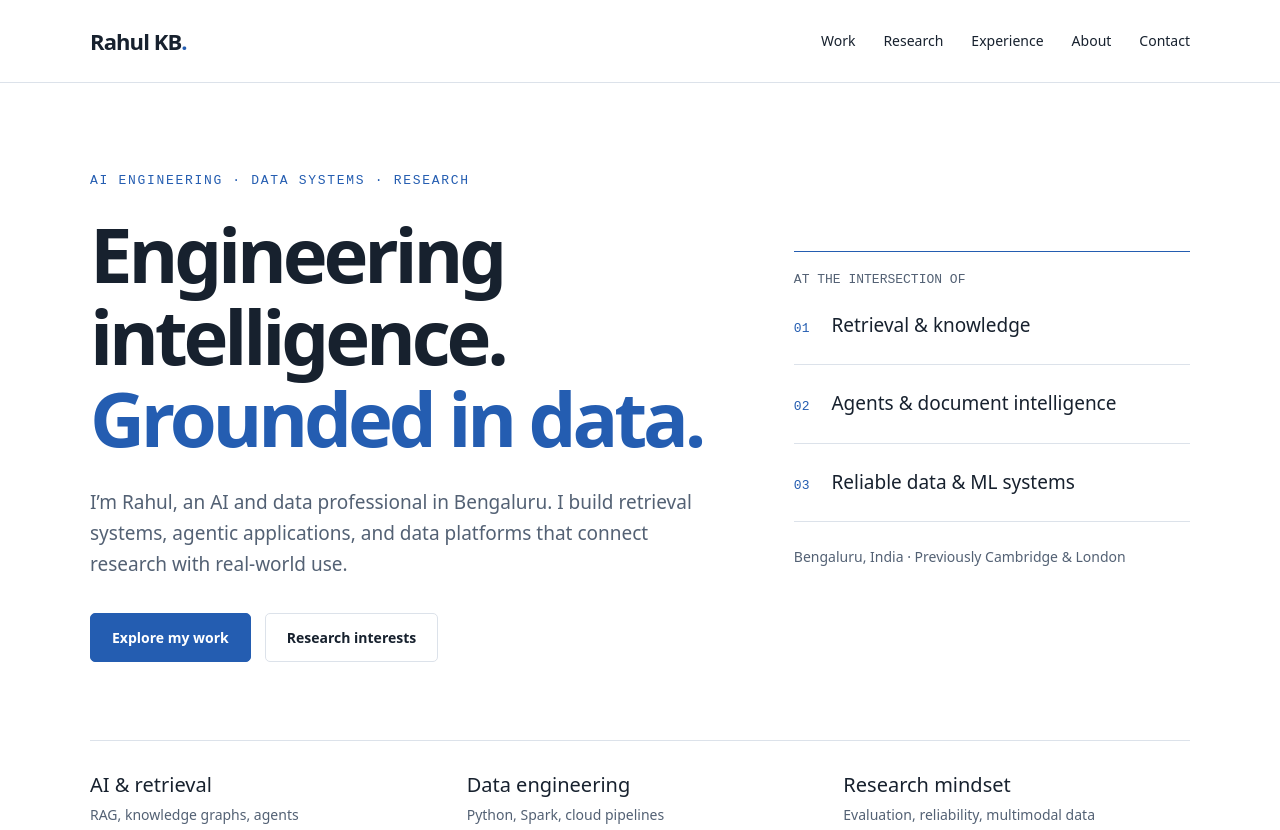
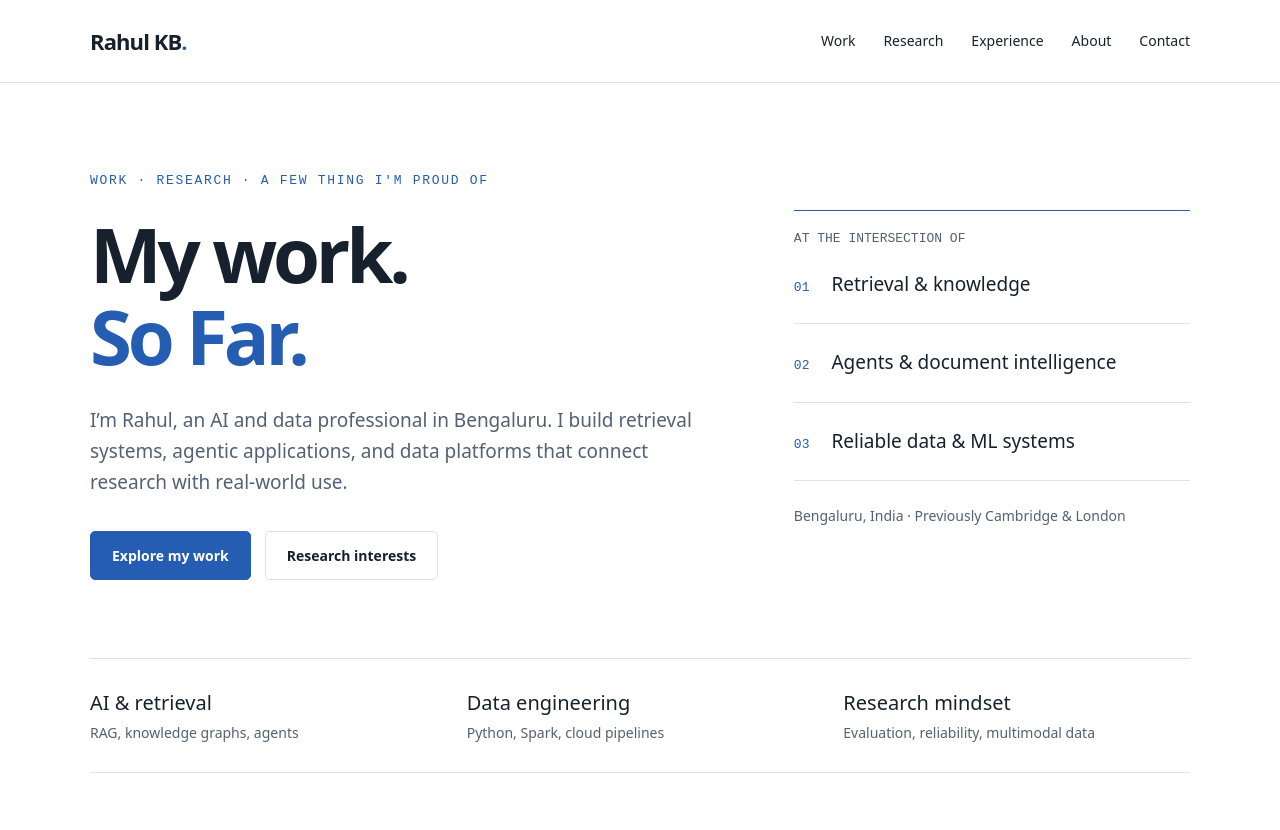
Before and after one commit to RahulKB31/portfolio, a plain HTML site: page index.html in a window 1280 px wide. Shown: the top 830 px of the page. Drawn offline with Linux system fonts and the light colour scheme.

Commit message:
Update hero section and project descriptions

```diff
--- a/index.html
+++ b/index.html
@@ -5,7 +5,7 @@
 .contact{display:grid;grid-template-columns:1.1fr 1fr;gap:50px}.contact p{color:var(--muted);max-width:570px}.contactlinks{display:grid;gap:14px;align-content:center}.contactlink{display:block;border:1px solid var(--line);background:var(--panel);border-radius:6px;padding:18px 22px}.contactlink strong{font-size:18px;display:block}.contactlink span{color:var(--muted);font-size:14px}.contactlink:hover{border-color:var(--accent)}@media(max-width:800px){.contact{grid-template-columns:1fr;gap:20px}}@media(max-width:520px){.navlinks{flex-wrap:wrap;justify-content:flex-start;gap:14px}}.hero{position:relative;isolation:isolate}.hero .index{padding-top:20px}@media(max-width:800px){.hero .index{padding-top:20px}}</style></head><body>
 <header><div class="wrap"><nav aria-label="Main navigation"><a class="brand" href="#home">Rahul KB<span>.</span></a><div class="navlinks"><a href="#work">Work</a><a href="#research">Research</a><a href="#experience">Experience</a><a href="#about">About</a><a href="#contact">Contact</a></div></nav></div></header>
 <main id="home" class="wrap">
-<div class="hero"><div><div class="eyebrow">AI engineering · Data systems · Research</div><h1>Engineering intelligence.<br><em>Grounded in data.</em></h1><p class="intro">I’m Rahul, an AI and data professional in Bengaluru. I build retrieval systems, agentic applications, and data platforms that connect research with real-world use.</p><div class="actions"><a class="button primary" href="#work">Explore my work</a><a class="button" href="#research">Research interests</a></div></div><aside class="index" aria-label="Areas of focus"><div class="index-label">AT THE INTERSECTION OF</div><a class="index-item" href="#work"><span>01</span><strong>Retrieval & knowledge</strong></a><a class="index-item" href="#research"><span>02</span><strong>Agents & document intelligence</strong></a><a class="index-item" href="#experience"><span>03</span><strong>Reliable data & ML systems</strong></a><p class="location">Bengaluru, India · Previously Cambridge & London</p></aside></div>
+<div class="hero"><div><div class="eyebrow">Work · Research · A Few thing I'm  Proud of</div><h1>My work.<br><em>So Far.</em></h1><p class="intro">I’m Rahul, an AI and data professional in Bengaluru. I build retrieval systems, agentic applications, and data platforms that connect research with real-world use.</p><div class="actions"><a class="button primary" href="#work">Explore my work</a><a class="button" href="#research">Research interests</a></div></div><aside class="index" aria-label="Areas of focus"><div class="index-label">AT THE INTERSECTION OF</div><a class="index-item" href="#work"><span>01</span><strong>Retrieval & knowledge</strong></a><a class="index-item" href="#research"><span>02</span><strong>Agents & document intelligence</strong></a><a class="index-item" href="#experience"><span>03</span><strong>Reliable data & ML systems</strong></a><p class="location">Bengaluru, India · Previously Cambridge & London</p></aside></div>
 <div class="strip"><div><b>AI & retrieval</b><span>RAG, knowledge graphs, agents</span></div><div><b>Data engineering</b><span>Python, Spark, cloud pipelines</span></div><div><b>Research mindset</b><span>Evaluation, reliability, multimodal data</span></div></div>
 <section id="work"><div class="sectionhead"><div><div class="eyebrow">01 / Selected work</div><h2>Systems built for use.</h2></div><p>A selection of the engineering problems I’ve worked on, from document retrieval to industrial analytics.</p></div><div class="projects">
 <article class="card"><span class="number">01 / RETRIEVAL</span><h3>Document RAG platforms</h3><p>Retrieval pipelines with document metadata filters, sibling context expansion, reranking, and multi-turn query rewriting. My focus is making answers grounded, relevant, and fast enough for daily use.</p><div class="tags"><span class="tag">Milvus</span><span class="tag">NVIDIA NIM</span><span class="tag">FastAPI</span><span class="tag">Streamlit</span></div></article>
```
